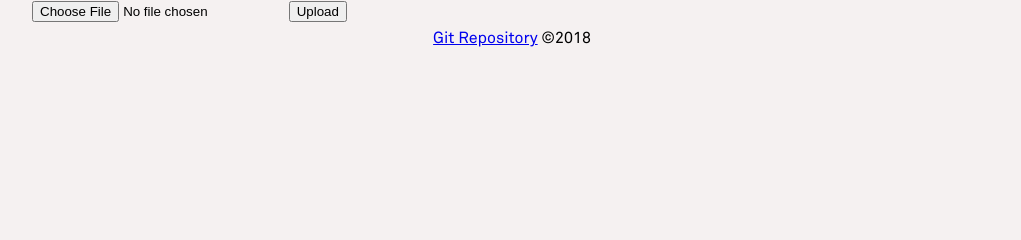
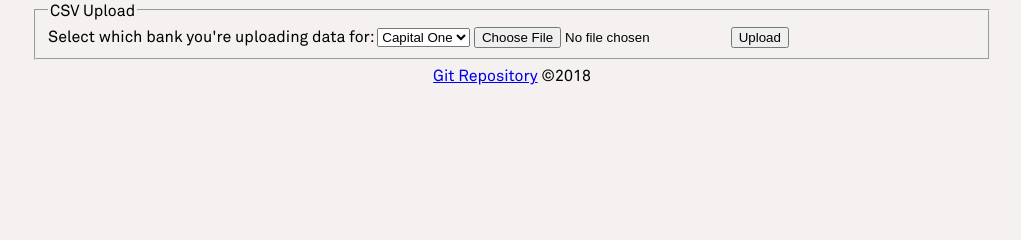
Before and after one commit to calivine/Books, a Flask app: page /dashboard/home in a window 1280 px wide. Shown: the part 290-530 px from the top of the page, without its empty margins (128-1149 px from the left). Run offline with Flask 2, Linux system fonts and the light colour scheme; data that the repository does not hold is empty; some libraries are stand-ins or nearby versions.

Commit message:
v1.4.0; CSV uploads

```diff
--- a/dashboard.py
+++ b/dashboard.py
@@ -1,11 +1,15 @@
 import os
-import csv, sys
-from flask import Blueprint, Flask, flash, url_for, render_template, request, session, jsonify, redirect
+import csv
+from flask import Blueprint, flash, url_for, render_template, request, session, jsonify, redirect, current_app as app
 from werkzeug.utils import secure_filename
 from database.db import get_db
 from services.constants import month_strings
+from services.generateString import generate_random_alpha_num
+
 
 PLAID_ENV = os.getenv('PLAID_ENV', 'development')
+
+UPLOAD_FOLDER = 'storage/temp'
 
 ALLOWED_EXTENSIONS = {'csv'}
 
@@ -85,21 +89,30 @@ def update_description():
 @bp.route('/import_csv', methods=['POST'])
 def import_csv():
     if request.method == 'POST':
-
+        app.config['UPLOAD_FOLDER'] = UPLOAD_FOLDER
         if 'file' not in request.files:
             flash('No file part')
             return redirect(url_for('dashboard.home'))
         file = request.files['file']
+
         print(file.filename)
         if file.filename == '':
             flash('No selected file')
             return redirect(url_for('dashboard.home'))
         if file and allowed_file(file.filename):
             filename = secure_filename(file.filename)
-            with open(filename, newline='') as csvfile:
+            file_path = os.path.join(app.config['UPLOAD_FOLDER'], filename)
+            file.save(file_path)
+
+            with open(os.path.join(app.config['UPLOAD_FOLDER'], filename), newline='') as csvfile:
                 reader = csv.reader(csvfile)
                 for row in reader:
-                    print(row)
+                    print(row[0], row[1], row[2], row[3], row[4], row[5], row[6])
+                    # Starting with first row of data, save to Activities table
+                    # Convert values as needed/generate transaction IDs.
+                    # Generate a Transaction ID
+                    transaction_id = generate_random_alpha_num(37)
+            os.remove(os.path.join(app.config['UPLOAD_FOLDER'], filename))
 
         return redirect(url_for('dashboard.home'))
 
--- a/static/styles.css
+++ b/static/styles.css
@@ -122,6 +122,10 @@ th {
     max-width: 130px;
 }
 
+.budget-category-planned {
+    min-width: 150px;
+}
+
 .budget-update-button {
     width: 65px;
 }
--- a/templates/dashboard/home.html
+++ b/templates/dashboard/home.html
@@ -40,7 +40,7 @@
                         <td>{{ transaction['category'] }}</td>
                         <td class='include-in-budget'><input type='checkbox' class='toggle-budget'
                                                              id='{{ transaction['transaction_id'] }}'
-                                {% if transaction['budget'] == 'true' %} checked {% endif %}></td>
+                            {% if transaction['budget'] == 'true' %} checked {% endif %}></td>
                     </tr>
                 {% endif %}
             {% endfor %}
@@ -78,17 +78,29 @@
                         <td>{{ transaction['category'] }}</td>
                         <td class='include-in-budget'><input type='checkbox' class='toggle-budget'
                                                              id='{{ transaction['transaction_id'] }}'
-                                {% if transaction['budget'] == 'true' %} checked {% endif %}></td>
+                            {% if transaction['budget'] == 'true' %} checked {% endif %}></td>
                     </tr>
                 {% endif %}
             {% endfor %}
             </tbody>
         </table>
     </div>
-    <form action='{{ url_for('dashboard.import_csv') }}' method=post enctype=multipart/form-data>
-      <input type=file name=file>
-      <input type=submit value=Upload>
-    </form>
+    <div class='import-data'>
+        <fieldset>
+            <legend>CSV Upload</legend>
+            <form action='{{ url_for('dashboard.import_csv') }}' method=post enctype=multipart/form-data>
+                <label for='select-institution'>Select which bank you're uploading data for:</label>
+                <select name='institution' id='select-institution'>
+                    <option value='capital-one'>Capital One</option>
+                    <option value='td-bank'>TD Bank</option>
+                    <option value='fidelity'>Fidelity</option>
+                </select>
+                <input type=file name=file>
+                <button type='submit'>Upload</button>
+            </form>
+        </fieldset>
+    </div>
+
     <script type='text/javascript' src='{{ url_for('static', filename='js/sort-table.js') }}'></script>
     <script type='text/javascript' src='{{ url_for('static', filename='js/edit-description.js') }}'></script>
     <script type='text/javascript' src='{{ url_for('static', filename='js/update-accounts.js') }}'></script>
```
Also changed, not shown: services/generateString.py (added, +17 -0 lines).
